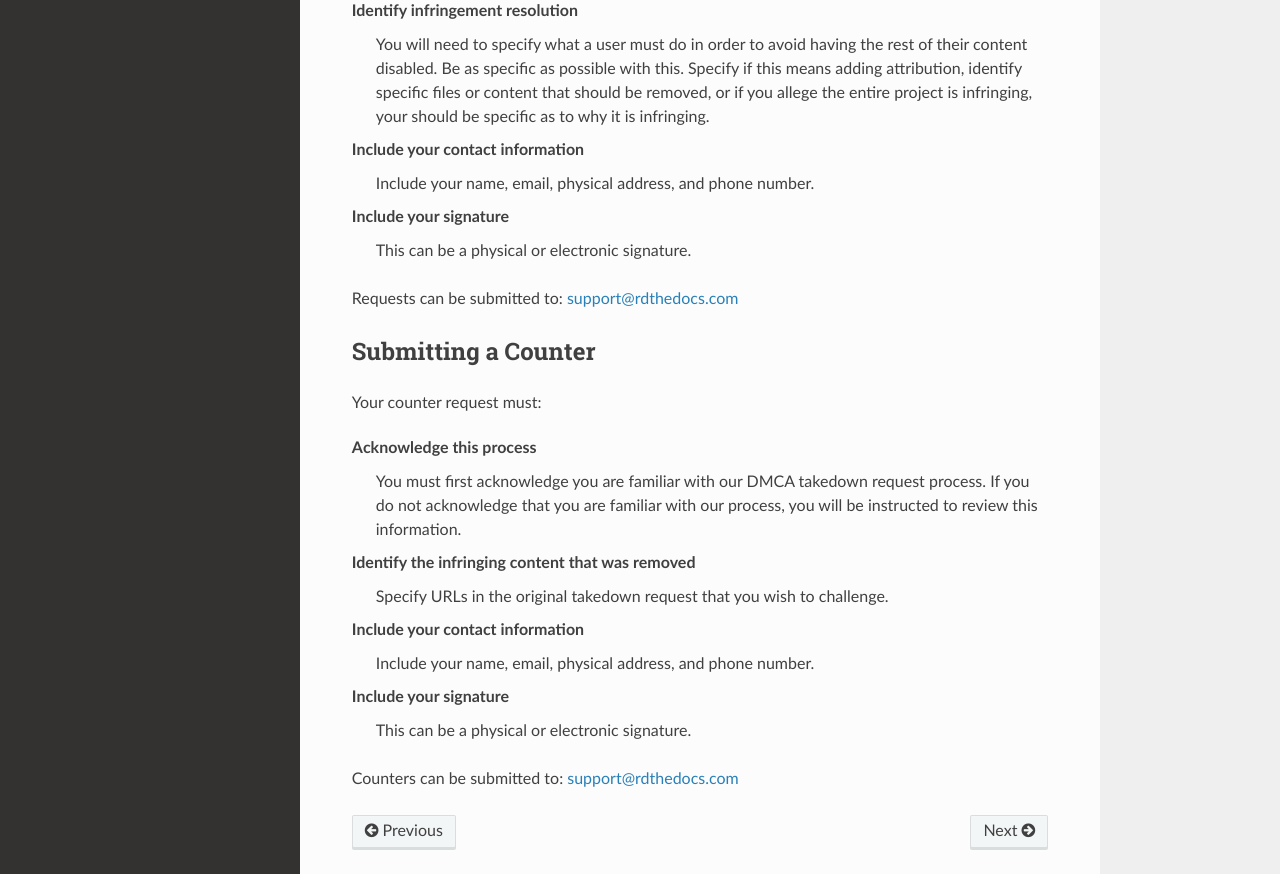
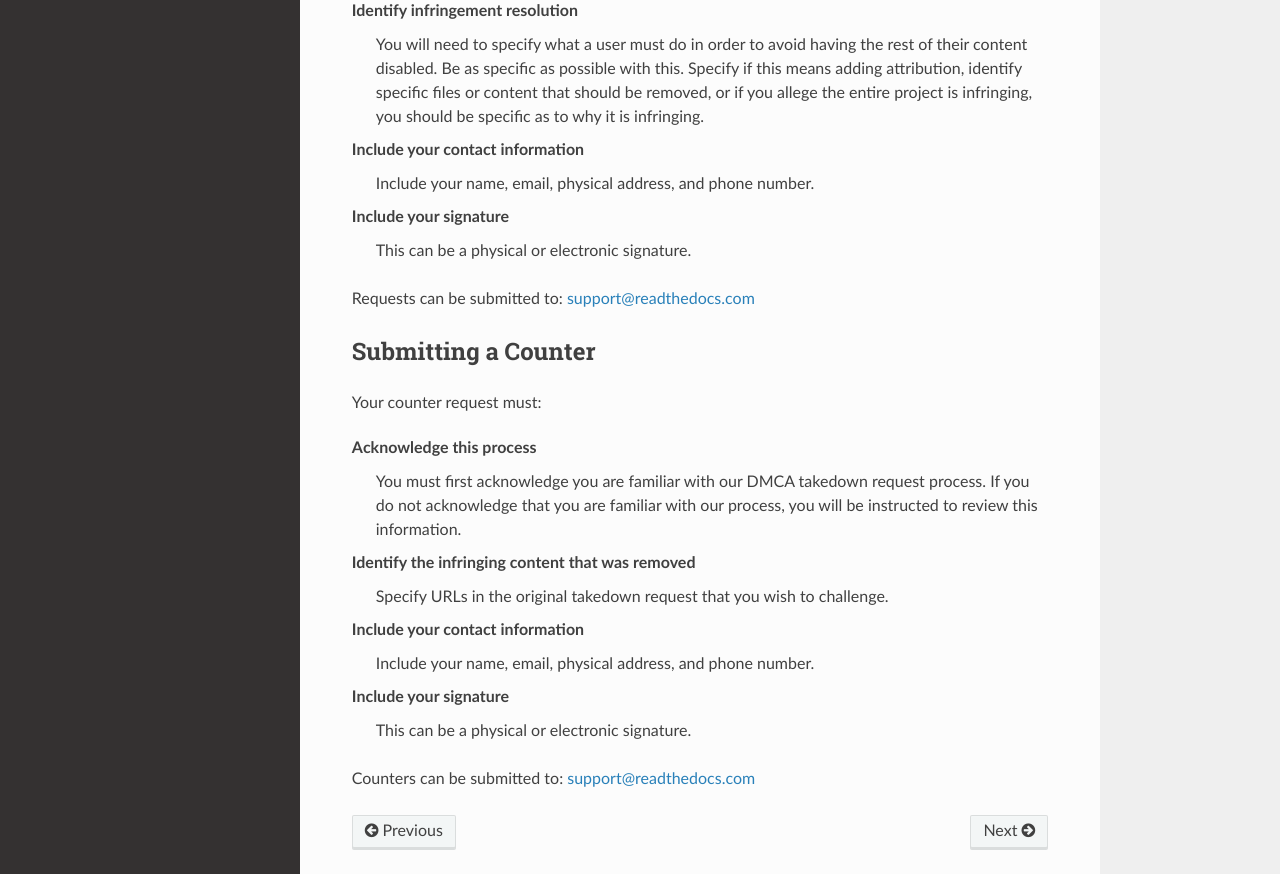
Before and after one commit to natt96z/cybersac, a Sphinx documentation site: the page built from docs/source/DMCARequest.rst, in a window 1280 px wide and 1400 px high. Shown: the part 468-1342 px from the top of the window. Built offline with Sphinx 7.4.7 and the Read the Docs theme 2.0.0, drawn with Linux system fonts in a browser that asks for light colours; pages that are not in the unit, such as notebooks, are missing from menus.

Commit message:
Update DMCARequest.rst
Some typos and grammar

```diff
--- a/docs/source/DMCARequest.rst
+++ b/docs/source/DMCARequest.rst
@@ -22,7 +22,7 @@ Identify infringement resolution
     rest of their content disabled. Be as specific as possible with this.
     Specify if this means adding attribution, identify specific files or content
     that should be removed, or if you allege the entire project is infringing,
-    your should be specific as to why it is infringing.
+    you should be specific as to why it is infringing.
 
 Include your contact information
     Include your name, email, physical address, and phone number.
@@ -30,7 +30,7 @@ Include your contact information
 Include your signature
     This can be a physical or electronic signature.
 
-Requests can be submitted to: support@rdthedocs.com
+Requests can be submitted to: support@readthedocs.com
 
 Submitting a Counter
 ~~~~~~~~~~~~~~~~~~~~
@@ -51,4 +51,4 @@ Include your contact information
 Include your signature
     This can be a physical or electronic signature.
 
-Counters can be submitted to: support@rdthedocs.com
+Counters can be submitted to: support@readthedocs.com
```
